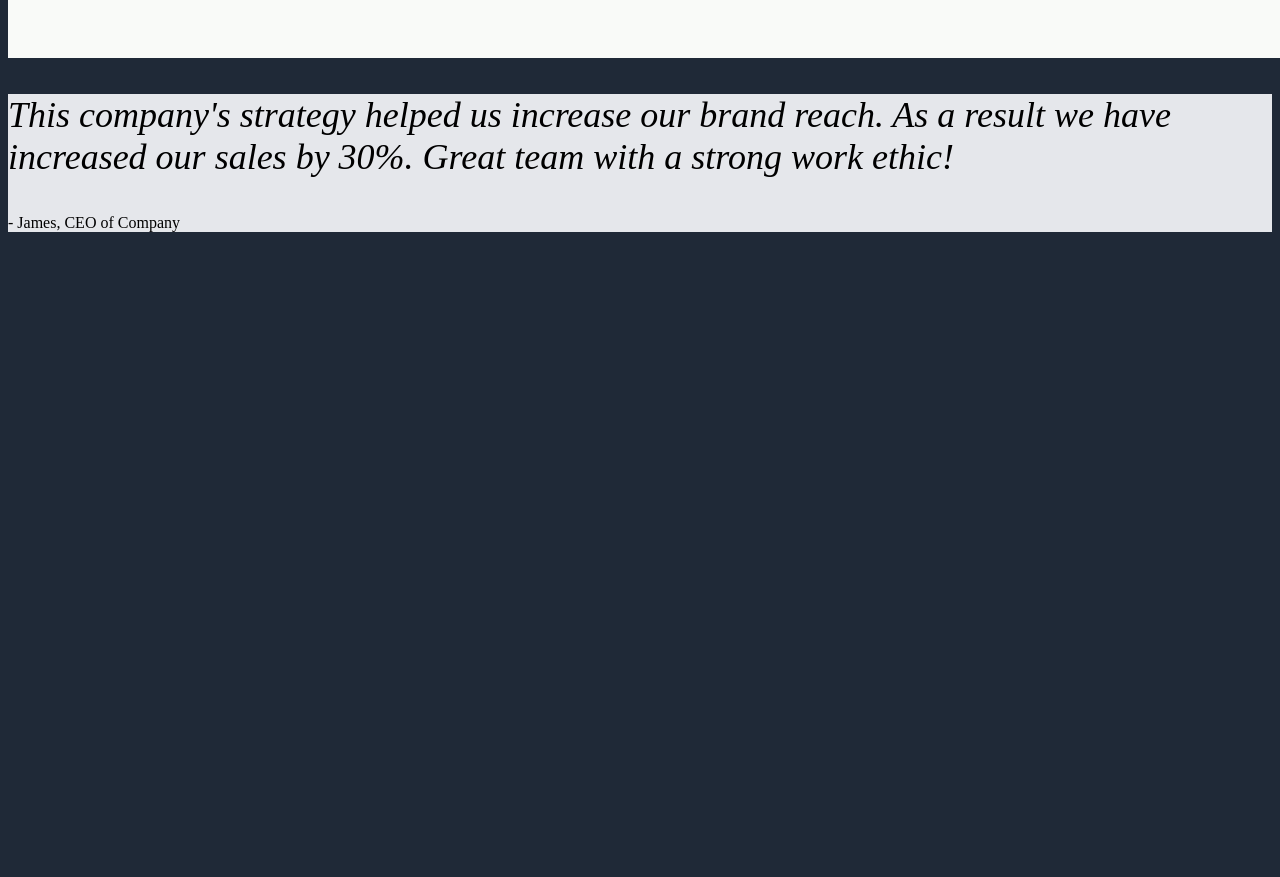
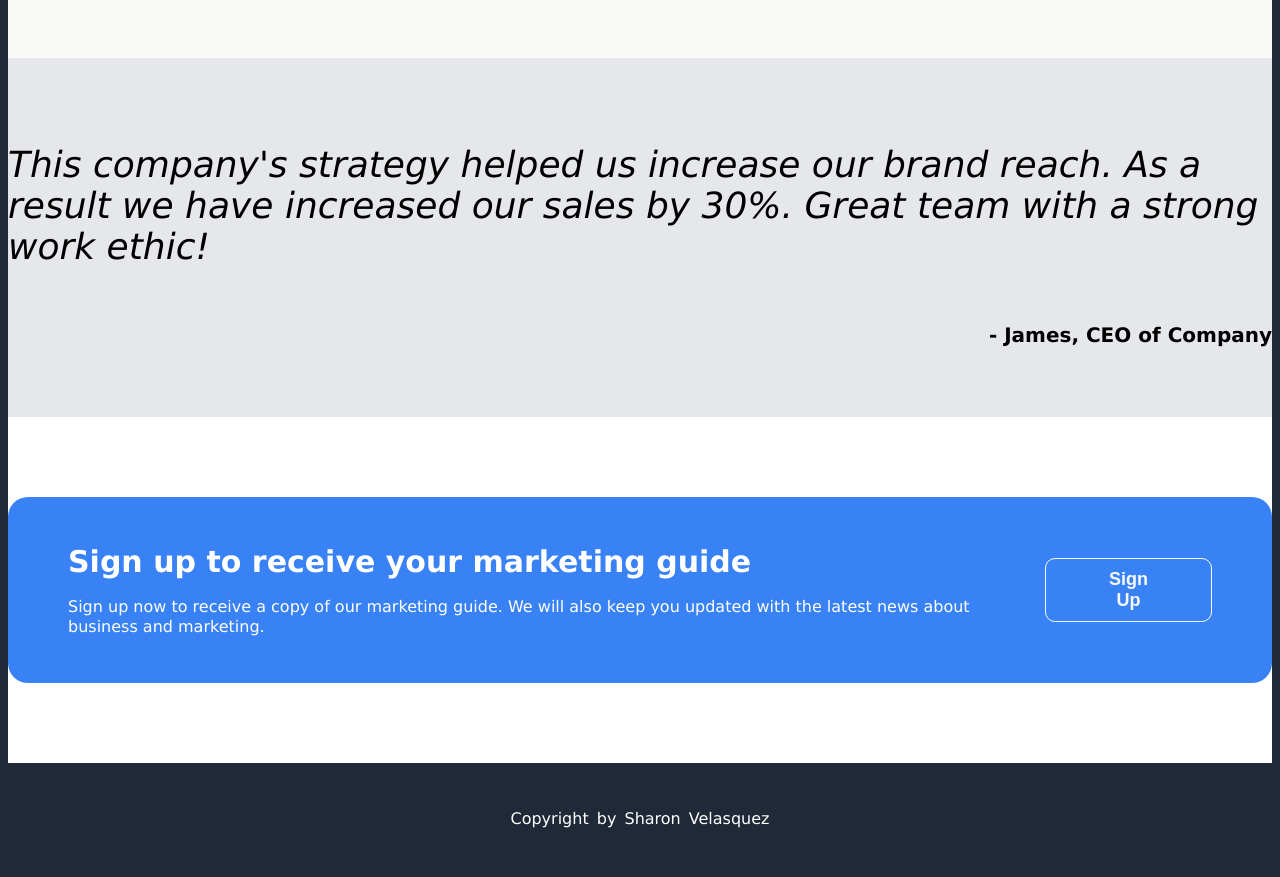
Before and after one commit to sharonv153/landing-page, a plain HTML site: page index.html in a window 1280 px wide. Shown: the part 905-1782 px from the top of the page. Before the commit the page ends 1153 px from the top, so only its background shows below. Drawn offline with Linux system fonts and the light colour scheme.

Commit message:
Added the last CTA section and bottom copyright bar.

```diff
--- a/index.html
+++ b/index.html
@@ -64,6 +64,21 @@
                 </p>
             </div>
         </div>
+        <div class="bottom-container">
+            <div class="container">
+                <div class="cta">
+                    <h3>Sign up to receive your marketing guide</h3>
+                    <p>Sign up now to receive a copy of our marketing guide. We will also keep you updated with the
+                        latest news about business and marketing.</p>
+                </div>
+                <button>Sign Up</button>
+            </div>
+        </div>
+        <div class="footer-container">
+            <div class="container">
+                <p>Copyright by Sharon Velasquez</p>
+            </div>
+        </div>
     </div>
 </body>
 </html>
--- a/style.css
+++ b/style.css
@@ -6,6 +6,9 @@ body {
     max-width: 1281px;
     margin: auto;
     padding: 0;
+}
+h1, h2, h3, p, li, .logo {
+    font-family: 'Lucida Sans', 'Lucida Sans Regular', 'Lucida Grande', 'Lucida Sans Unicode', Geneva, Verdana, sans-serif;
 }
 h1 {
     font-size: 48px;
@@ -16,6 +19,12 @@ h2 {
     font-size: 36px;
     font-weight: 600;
     color: #1F2937;
+}
+h3 {
+    font-size: 30px;
+    font-weight: 600;
+    padding: 5px 0px;
+    line-height: 0px;
 }
 .top-container p {
     color: #F9FAF8;
@@ -61,7 +70,7 @@ button {
 .middle-container {
     width: 100%;
     background-color: #F9FAF8;
-    padding: 50px 10px;
+    padding: 50px 0px;
     text-align: center;
 }
 .perks {
@@ -83,9 +92,57 @@ button {
 .testimonial-container {
     background-color: #E5E7EB;
     width: 100%;
+    margin: auto;
+    padding: 50px 0px;
 }
 .quote {
     font-size: 36px;
     font-style: italic;
-    font-weight: lighter;
+    font-weight: 200;
 }
+.testimonial-container .container {
+    display: flex;
+    flex-direction: column;
+    justify-content: space-around;
+    align-items: flex-start;
+}
+.quote-name {
+    font-size: 20px;
+    font-weight: 700;
+    align-self: flex-end;
+}
+.bottom-container {
+    width: 100%;
+    padding: 80px 0px;
+    margin: auto;
+    background-color: #fff;
+}
+.bottom-container .container {
+    background-color: #3882F6;
+    border-radius: 20px;
+    color: #fff;
+    padding: 30px 0px;
+    display: flex;
+    justify-content: space-around;
+    align-items: center;
+}
+.bottom-container button {
+    border: 1px solid #fff;
+    width: 180px;
+    margin-right: 60px;
+}
+.bottom-container .cta {
+    margin: 0px 60px;
+    line-height: 20px;
+}
+.footer-container {
+    width: 100%;
+    text-align: center;
+    color: #fff;
+    align-items: center;
+    font-weight: 200px;
+    word-spacing: 3px;
+}
+.footer-container .container {
+    padding: 30px 10px;
+}
```
